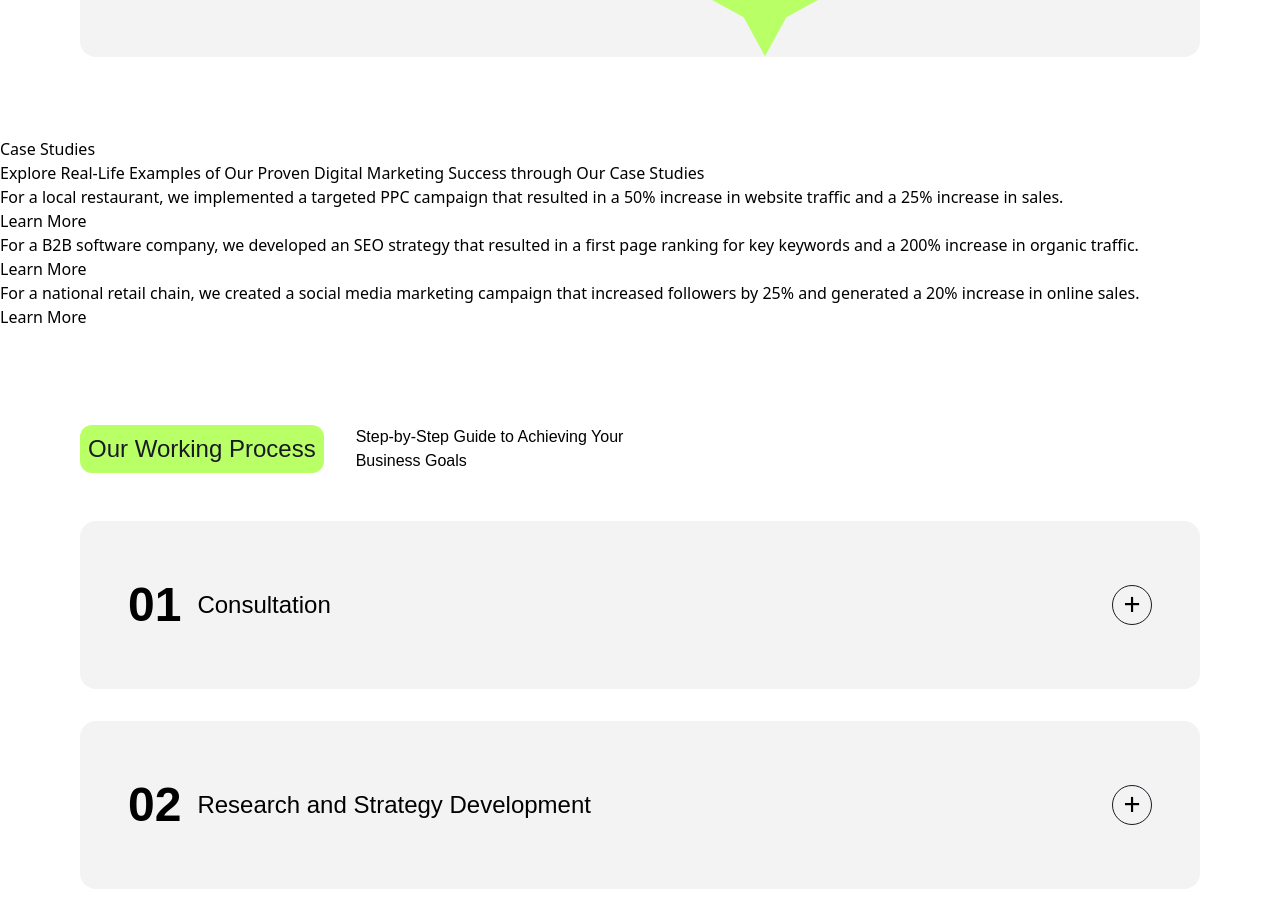
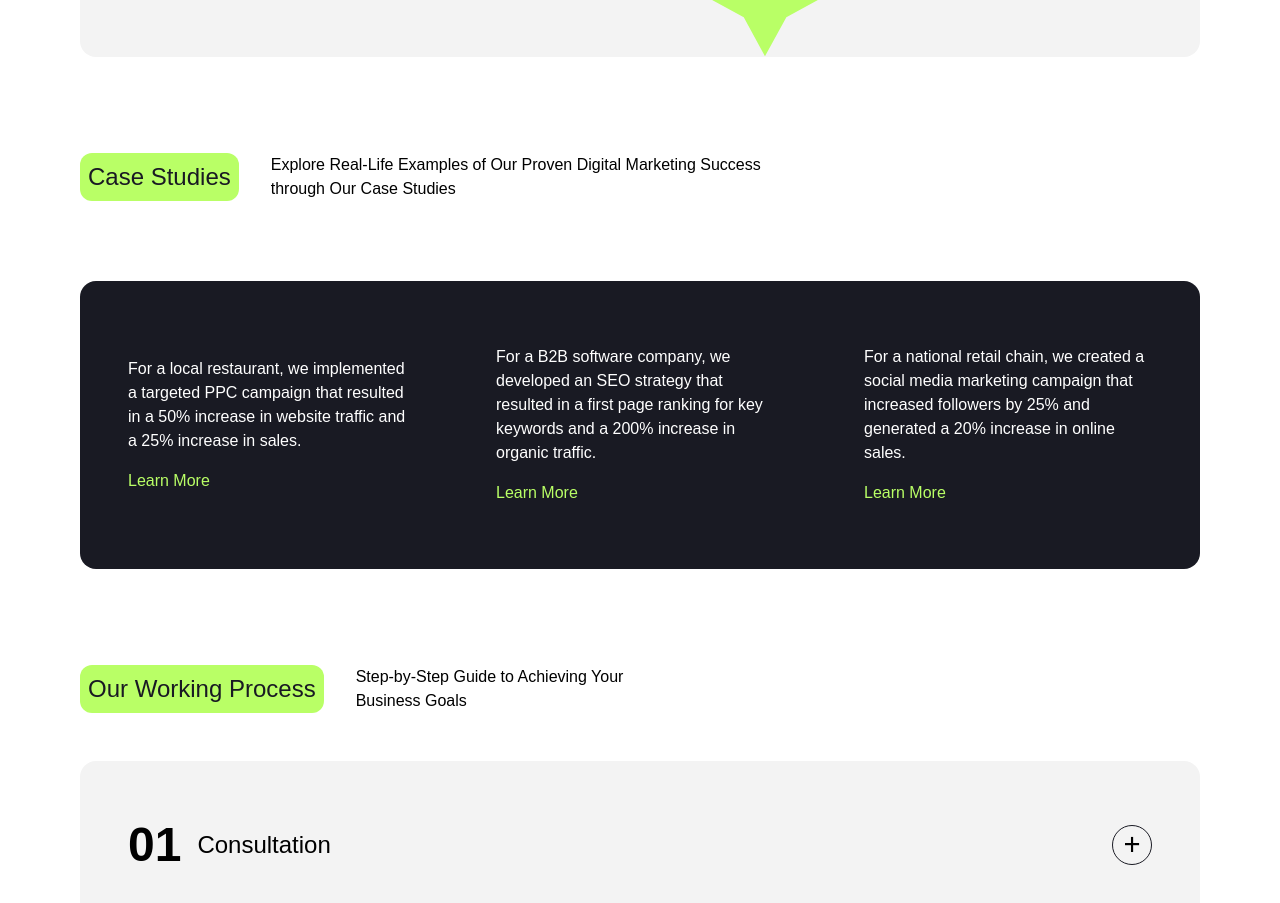
Before and after one commit to PedroRevesMD/positivus-landingpage, a React app: page / in a window 1280 px wide. Shown: the part 2660-3563 px from the top of the page. Built offline with nearby package versions, Linux system fonts and the light colour scheme; the HTML template or start-up script is replaced by a standard one.

Commit message:
feat: create CaseStudies component

```diff
--- a/src/components/CaseStudies.tsx
+++ b/src/components/CaseStudies.tsx
@@ -1,24 +1,27 @@
 import "../index.css"
 
 export default function CaseStudies() {
+  // TODO: Adicionar posteriormente a seta em frente do texto "Learn More"
   return (
-    <section>
-      <h3>Case Studies</h3>
-      <p>Explore Real-Life Examples of Our Proven Digital Marketing Success through Our Case Studies</p>
-      <div>
-        <article>
+    <section className="max-w-screen m-8 lg:m-20">
+      <div className="flex flex-col lg:flex-row gap-x-8 items-center">
+        <h3 className="font-medium bg-lime-green p-2 rounded-xl text-dark-gray text-2xl font-grotesk">Case Studies</h3>
+        <p className="text-base font-grotesk my-4 text-center lg:text-start max-w-[520px]">Explore Real-Life Examples of Our Proven Digital Marketing Success through Our Case Studies</p>
+      </div>
+      <div className="flex flex-col items-center lg:flex-row justify-between bg-dark-gray text-white my-16 mx-auto p-12 rounded-2xl">
+        <article className="max-w-2xs flex flex-col my-4 gap-y-4 font-grotesk">
           <p>For a local restaurant, we implemented a targeted PPC campaign that resulted in a 50% increase in website traffic and a 25% increase in sales.</p>
-          <a href="/">Learn More</a>
+          <a href="/" className="text-lime-green">Learn More</a>
         </article>
-        <article>
+        <article className="max-w-2xs font-grotesk my-4 flex flex-col gap-y-4">
           <p>For a B2B software company, we developed an SEO strategy that resulted in a first page ranking for key keywords and a 200% increase in organic traffic.</p>
-          <a href="/">Learn More</a>
+          <a href="/" className="text-lime-green">Learn More</a>
         </article>
-        <article>
+        <article className="max-w-2xs font-grotesk flex flex-col gap-y-4">
           <p>For a national retail chain, we created a social media marketing campaign that increased followers by 25% and generated a 20% increase in online sales.</p>
-          <a href="/">Learn More</a>
+          <a href="/" className="text-lime-green">Learn More</a>
         </article>
       </div>
-    </section>
+    </section >
   )
 }
```
